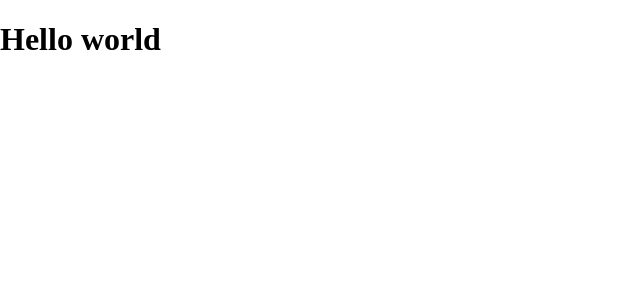
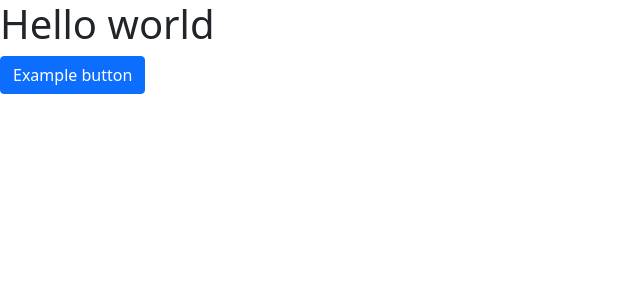
Before and after one commit to Bekert/frontend-template, a Next.js app: page / in a window 1280 px wide. Shown: the top 300 px of the page, without its empty margins (0-640 px from the left). Built offline with nearby package versions, Linux system fonts and the light colour scheme.

Commit message:
feat: Added react-bootstrap to project

```diff
--- a/package.json
+++ b/package.json
@@ -60,9 +60,11 @@
 	},
 	"homepage": "https://github.com/Bekert/project-base",
 	"dependencies": {
+		"bootstrap": "^5.1.3",
 		"next": "^12.2.0",
 		"prop-types": "^15.8.1",
 		"react": "^18.2.0",
+		"react-bootstrap": "^2.4.0",
 		"react-dom": "^18.2.0"
 	}
 }
--- a/src/pages/_app.js
+++ b/src/pages/_app.js
@@ -1,13 +1,18 @@
 import PropTypes from 'prop-types'
 
 import Layout from '../components/layout'
+import { SSRProvider } from 'react-bootstrap'
+
 import '../styles/global.css'
+import 'bootstrap/dist/css/bootstrap.min.css'
 
 function MyApp({ Component, pageProps }) {
 	return (
-		<Layout>
-			<Component {...pageProps} />
-		</Layout>
+		<SSRProvider>
+			<Layout>
+				<Component {...pageProps} />
+			</Layout>
+		</SSRProvider>
 	)
 }
 
--- a/src/pages/index.js
+++ b/src/pages/index.js
@@ -1,3 +1,10 @@
+import { Button } from 'react-bootstrap'
+
 export default function Home() {
-	return <h1>Hello world</h1>
+	return (
+		<>
+			<h1>Hello world</h1>
+			<Button>Example button</Button>
+		</>
+	)
 }
```
Also changed, not shown: 1 other file (tests, documents, lock files or other folders).
